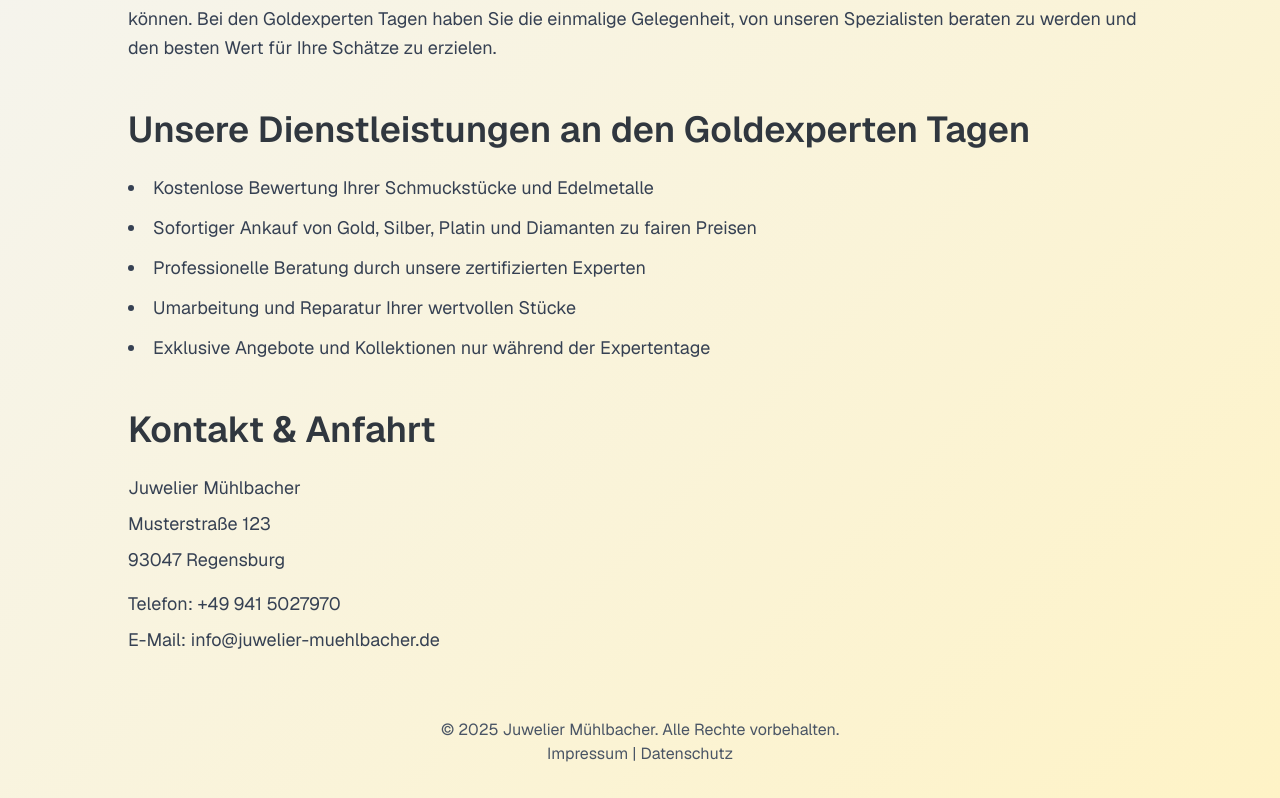
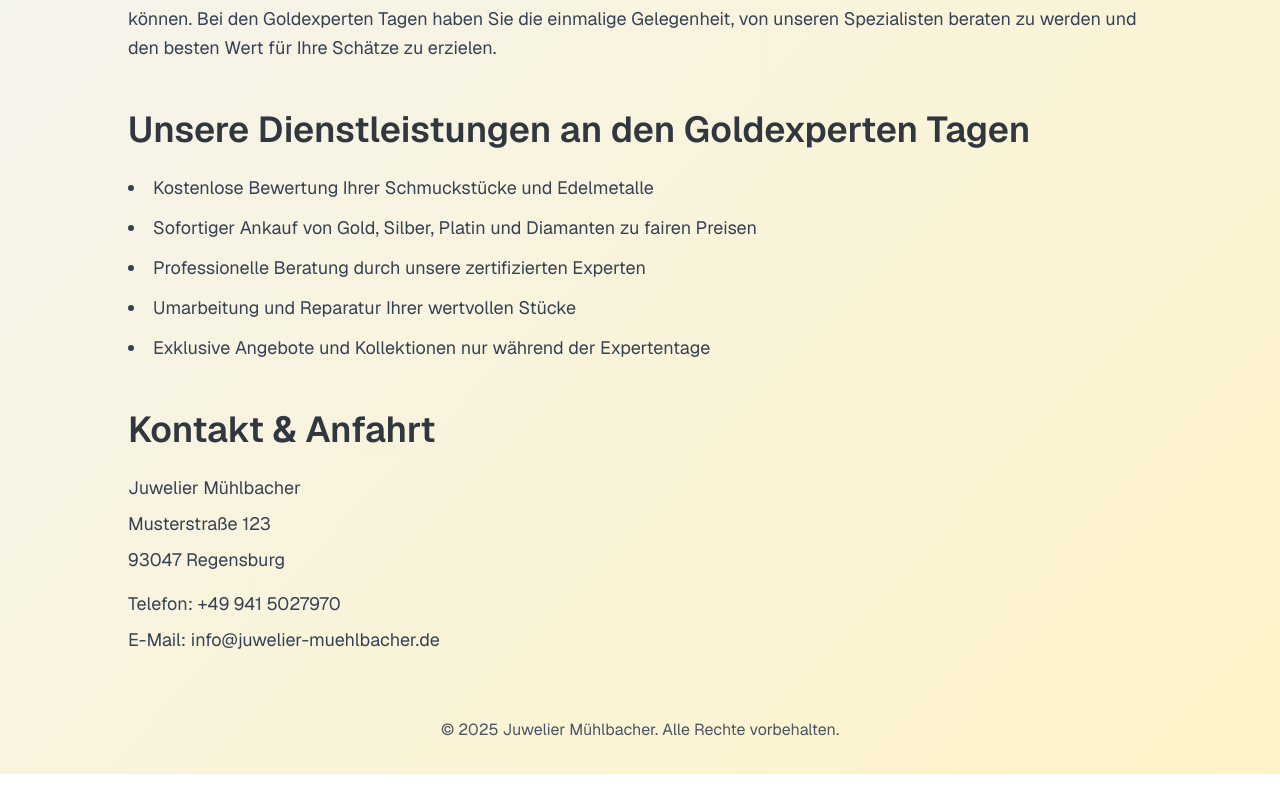
Before and after one commit to DanielGranzer/gex-calendar, a Next.js app: page / in a window 1280 px wide. Shown: the part 563-1361 px from the top of the page. After the commit the page ends 1337 px from the top, so only its background shows below. Built offline with nearby package versions, Linux system fonts and the light colour scheme.

Commit message:
rem impressum & co

```diff
--- a/src/app/page.tsx
+++ b/src/app/page.tsx
@@ -56,9 +56,6 @@ export default function Home() {
 
       <footer className="mt-12 sm:mt-16 text-center text-gray-600 text-sm sm:text-base">
         <p>&copy; {new Date().getFullYear()} Juwelier Mühlbacher. Alle Rechte vorbehalten.</p>
-        <p>
-          <a href="/impressum" className="hover:text-yellow-700 hover:underline">Impressum</a> | <a href="/datenschutz" className="hover:text-yellow-700 hover:underline">Datenschutz</a>
-        </p>
       </footer>
     </div>
   );
```
